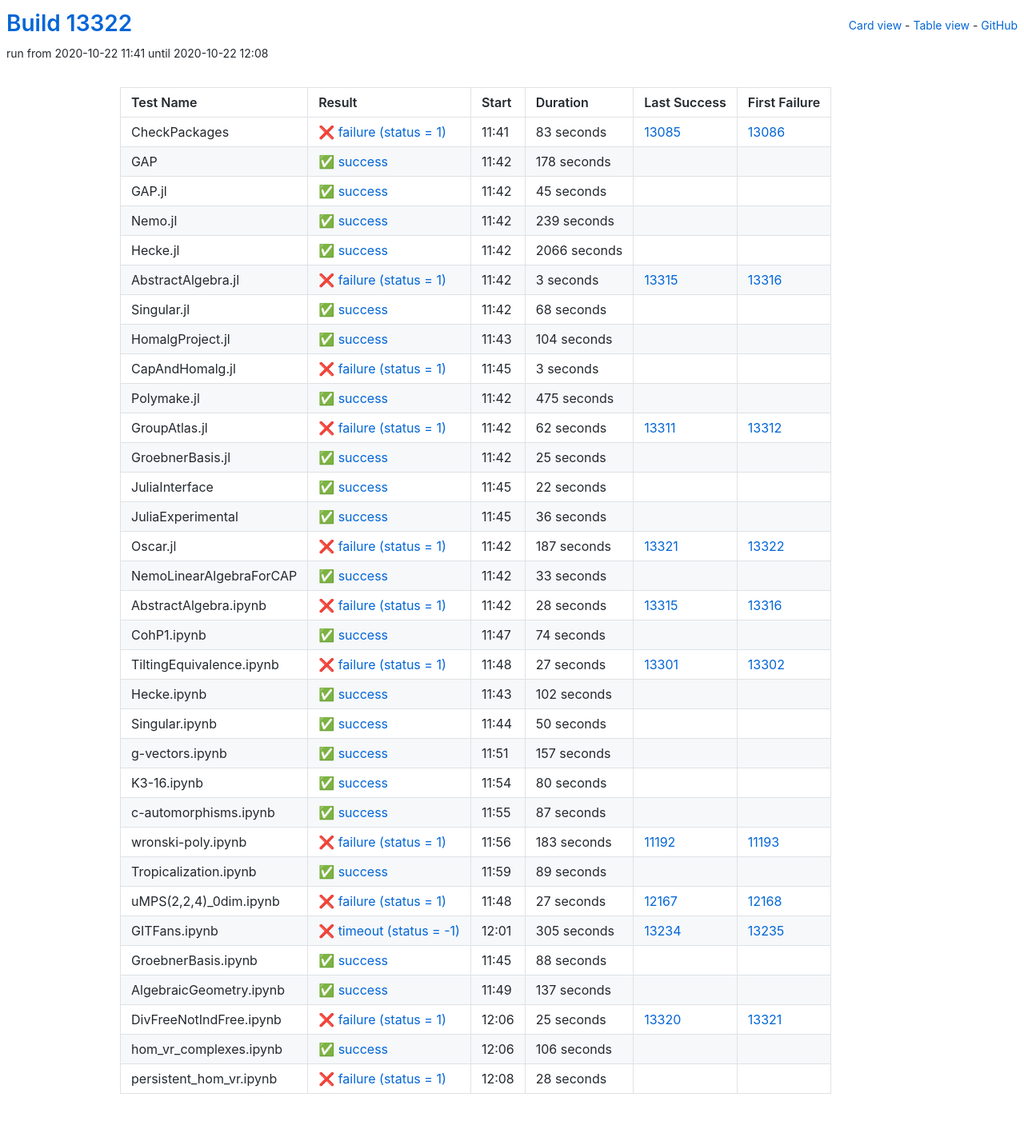
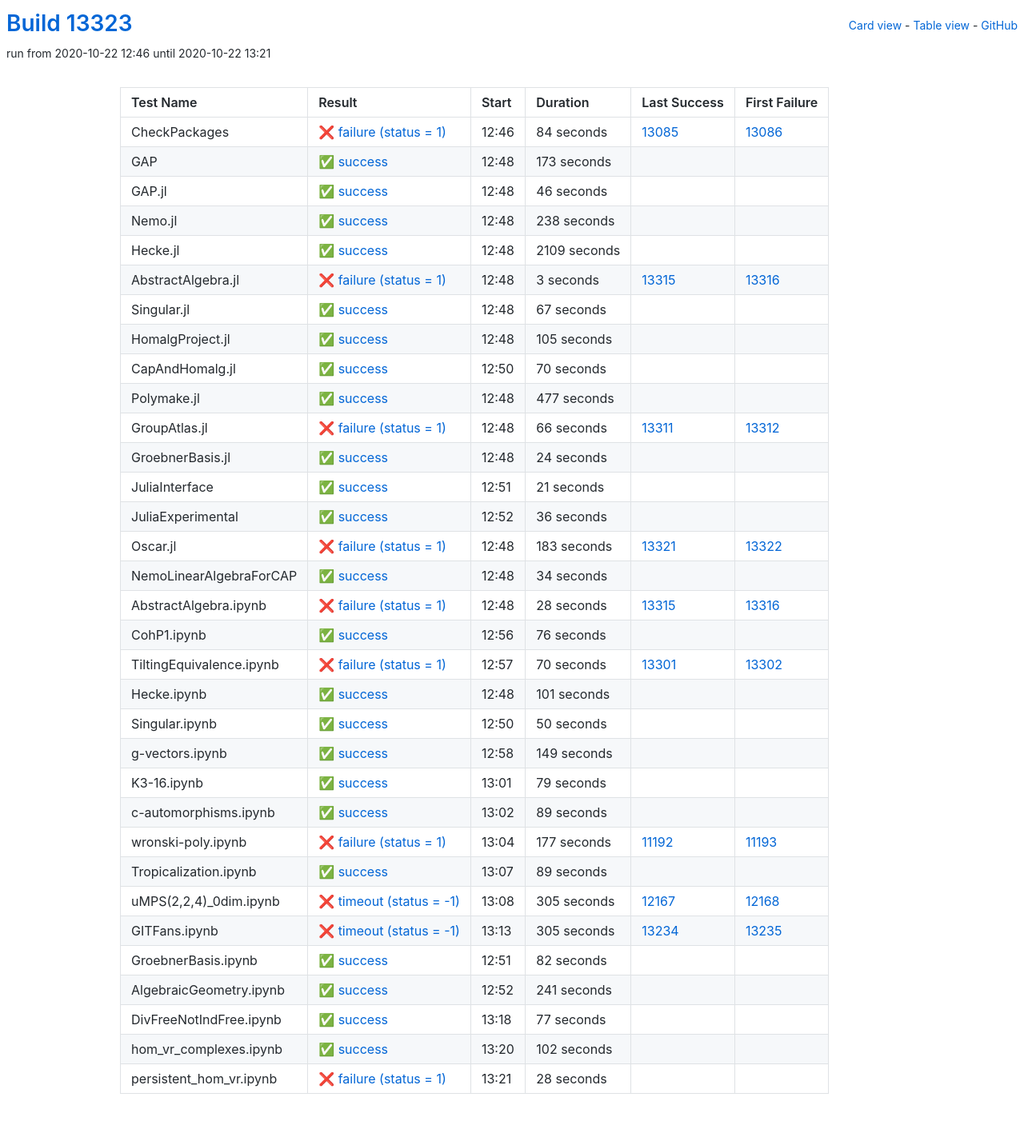
Before and after one commit to oscar-system/oscar-ci-status, a Jekyll site: the page built from table.html, in a window 1280 px wide. Shown: the whole page at 80% size. Built offline with Jekyll 4.4.1, drawn with Linux system fonts in a browser that asks for light colours.

Commit message:
Build #13323

```diff
--- a/_data/ci.yml
+++ b/_data/ci.yml
@@ -1,6 +1,6 @@
 ---
-build: 13322
-build_url: https://oscarci.mathematik.uni-kl.de/job/oscar/13322/
+build: 13323
+build_url: https://oscarci.mathematik.uni-kl.de/job/oscar/13323/
 job: oscar
 organization: oscar-system
 repo: oscar-ci-status
@@ -8,68 +8,68 @@
 tests:
 - name: CheckPackages
   id: checkpackages
-  log: https://oscarci.mathematik.uni-kl.de/job/oscar/13322/artifact/logs/build-13322/CheckPackages.log
-  start: 2020-10-22 11:41
+  log: https://oscarci.mathematik.uni-kl.de/job/oscar/13323/artifact/logs/build-13323/CheckPackages.log
+  start: 2020-10-22 12:46
   success: false
   exitcode: 1
   status: failure
-  duration: 83
+  duration: 84
   last_success: 13085
   last_success_url: https://oscarci.mathematik.uni-kl.de/job/oscar/13085/
   first_failure: 13086
   first_failure_url: https://oscarci.mathematik.uni-kl.de/job/oscar/13086/
 - name: GAP
   id: gap
-  log: https://oscarci.mathematik.uni-kl.de/job/oscar/13322/artifact/logs/build-13322/GAP.log
-  start: 2020-10-22 11:42
+  log: https://oscarci.mathematik.uni-kl.de/job/oscar/13323/artifact/logs/build-13323/GAP.log
+  start: 2020-10-22 12:48
   success: true
   exitcode: 0
   status: success
-  duration: 178
+  duration: 173
   last_success: false
   last_success_url:
   first_failure: false
   first_failure_url:
 - name: GAP.jl
   id: gap-jl
-  log: https://oscarci.mathematik.uni-kl.de/job/oscar/13322/artifact/logs/build-13322/GAP.jl.log
-  start: 2020-10-22 11:42
+  log: https://oscarci.mathematik.uni-kl.de/job/oscar/13323/artifact/logs/build-13323/GAP.jl.log
+  start: 2020-10-22 12:48
   success: true
   exitcode: 0
   status: success
-  duration: 45
+  duration: 46
   last_success: false
   last_success_url:
   first_failure: false
   first_failure_url:
 - name: Nemo.jl
   id: nemo-jl
-  log: https://oscarci.mathematik.uni-kl.de/job/oscar/13322/artifact/logs/build-13322/Nemo.jl.log
-  start: 2020-10-22 11:42
+  log: https://oscarci.mathematik.uni-kl.de/job/oscar/13323/artifact/logs/build-13323/Nemo.jl.log
+  start: 2020-10-22 12:48
   success: true
   exitcode: 0
   status: success
-  duration: 239
+  duration: 238
   last_success: false
   last_success_url:
   first_failure: false
   first_failure_url:
 - name: Hecke.jl
   id: hecke-jl
-  log: https://oscarci.mathematik.uni-kl.de/job/oscar/13322/artifact/logs/build-13322/Hecke.jl.log
-  start: 2020-10-22 11:42
+  log: https://oscarci.mathematik.uni-kl.de/job/oscar/13323/artifact/logs/build-13323/Hecke.jl.log
+  start: 2020-10-22 12:48
   success: true
   exitcode: 0
   status: success
-  duration: 2066
+  duration: 2109
   last_success: false
   last_success_url:
   first_failure: false
   first_failure_url:
 - name: AbstractAlgebra.jl
   id: abstractalgebra-jl
-  log: https://oscarci.mathematik.uni-kl.de/job/oscar/13322/artifact/logs/build-13322/AbstractAlgebra.jl.log
-  start: 2020-10-22 11:42
+  log: https://oscarci.mathematik.uni-kl.de/job/oscar/13323/artifact/logs/build-13323/AbstractAlgebra.jl.log
+  start: 2020-10-22 12:48
   success: false
   exitcode: 1
   status: failure
@@ -80,92 +80,92 @@
   first_failure_url: https://oscarci.mathematik.uni-kl.de/job/oscar/13316/
 - name: Singular.jl
   id: singular-jl
-  log: https://oscarci.mathematik.uni-kl.de/job/oscar/13322/artifact/logs/build-13322/Singular.jl.log
-  start: 2020-10-22 11:42
+  log: https://oscarci.mathematik.uni-kl.de/job/oscar/13323/artifact/logs/build-13323/Singular.jl.log
+  start: 2020-10-22 12:48
   success: true
   exitcode: 0
   status: success
-  duration: 68
+  duration: 67
   last_success: false
   last_success_url:
   first_failure: false
   first_failure_url:
 - name: HomalgProject.jl
   id: homalgproject-jl
-  log: https://oscarci.mathematik.uni-kl.de/job/oscar/13322/artifact/logs/build-13322/HomalgProject.jl.log
-  start: 2020-10-22 11:43
+  log: https://oscarci.mathematik.uni-kl.de/job/oscar/13323/artifact/logs/build-13323/HomalgProject.jl.log
+  start: 2020-10-22 12:48
   success: true
   exitcode: 0
   status: success
-  duration: 104
+  duration: 105
   last_success: false
   last_success_url:
   first_failure: false
   first_failure_url:
 - name: CapAndHomalg.jl
   id: capandhomalg-jl
-  log: https://oscarci.mathematik.uni-kl.de/job/oscar/13322/artifact/logs/build-13322/CapAndHomalg.jl.log
-  start: 2020-10-22 11:45
-  success: false
-  exitcode: 1
-  status: failure
-  duration: 3
+  log: https://oscarci.mathematik.uni-kl.de/job/oscar/13323/artifact/logs/build-13323/CapAndHomalg.jl.log
+  start: 2020-10-22 12:50
+  success: true
+  exitcode: 0
+  status: success
+  duration: 70
   last_success: false
   last_success_url:
   first_failure: false
   first_failure_url:
 - name: Polymake.jl
   id: polymake-jl
-  log: https://oscarci.mathematik.uni-kl.de/job/oscar/13322/artifact/logs/build-13322/Polymake.jl.log
-  start: 2020-10-22 11:42
+  log: https://oscarci.mathematik.uni-kl.de/job/oscar/13323/artifact/logs/build-13323/Polymake.jl.log
+  start: 2020-10-22 12:48
   success: true
   exitcode: 0
   status: success
-  duration: 475
+  duration: 477
   last_success: false
   last_success_url:
   first_failure: false
   first_failure_url:
 - name: GroupAtlas.jl
   id: groupatlas-jl
-  log: https://oscarci.mathematik.uni-kl.de/job/oscar/13322/artifact/logs/build-13322/GroupAtlas.jl.log
-  start: 2020-10-22 11:42
+  log: https://oscarci.mathematik.uni-kl.de/job/oscar/13323/artifact/logs/build-13323/GroupAtlas.jl.log
+  start: 2020-10-22 12:48
   success: false
   exitcode: 1
   status: failure
-  duration: 62
+  duration: 66
   last_success: 13311
   last_success_url: https://oscarci.mathematik.uni-kl.de/job/oscar/13311/
   first_failure: 13312
   first_failure_url: https://oscarci.mathematik.uni-kl.de/job/oscar/13312/
 - name: GroebnerBasis.jl
   id: groebnerbasis-jl
-  log: https://oscarci.mathematik.uni-kl.de/job/oscar/13322/artifact/logs/build-13322/GroebnerBasis.jl.log
-  start: 2020-10-22 11:42
+  log: https://oscarci.mathematik.uni-kl.de/job/oscar/13323/artifact/logs/build-13323/GroebnerBasis.jl.log
+  start: 2020-10-22 12:48
   success: true
   exitcode: 0
   status: success
-  duration: 25
+  duration: 24
   last_success: false
   last_success_url:
   first_failure: false
   first_failure_url:
 - name: JuliaInterface
   id: juliainterface
-  log: https://oscarci.mathematik.uni-kl.de/job/oscar/13322/artifact/logs/build-13322/JuliaInterface.log
-  start: 2020-10-22 11:45
+  log: https://oscarci.mathematik.uni-kl.de/job/oscar/13323/artifact/logs/build-13323/JuliaInterface.log
+  start: 2020-10-22 12:51
   success: true
   exitcode: 0
   status: success
-  duration: 22
+  duration: 21
   last_success: false
   last_success_url:
   first_failure: false
   first_failure_url:
 - name: JuliaExperimental
   id: juliaexperimental
-  log: https://oscarci.mathematik.uni-kl.de/job/oscar/13322/artifact/logs/build-13322/JuliaExperimental.log
-  start: 2020-10-22 11:45
+  log: https://oscarci.mathematik.uni-kl.de/job/oscar/13323/artifact/logs/build-13323/JuliaExperimental.log
+  start: 2020-10-22 12:52
   success: true
   exitcode: 0
   status: success
@@ -176,32 +176,32 @@
   first_failure_url:
 - name: Oscar.jl
   id: oscar-jl
-  log: https://oscarci.mathematik.uni-kl.de/job/oscar/13322/artifact/logs/build-13322/Oscar.jl.log
-  start: 2020-10-22 11:42
+  log: https://oscarci.mathematik.uni-kl.de/job/oscar/13323/artifact/logs/build-13323/Oscar.jl.log
+  start: 2020-10-22 12:48
   success: false
   exitcode: 1
   status: failure
-  duration: 187
+  duration: 183
   last_success: 13321
   last_success_url: https://oscarci.mathematik.uni-kl.de/job/oscar/13321/
   first_failure: 13322
   first_failure_url: https://oscarci.mathematik.uni-kl.de/job/oscar/13322/
 - name: NemoLinearAlgebraForCAP
   id: nemolinearalgebraforcap
-  log: https://oscarci.mathematik.uni-kl.de/job/oscar/13322/artifact/logs/build-13322/NemoLinearAlgebraForCAP.log
-  start: 2020-10-22 11:42
+  log: https://oscarci.mathematik.uni-kl.de/job/oscar/13323/artifact/logs/build-13323/NemoLinearAlgebraForCAP.log
+  start: 2020-10-22 12:48
   success: true
   exitcode: 0
   status: success
-  duration: 33
+  duration: 34
   last_success: false
   last_success_url:
   first_failure: false
   first_failure_url:
 - name: AbstractAlgebra.ipynb
   id: abstractalgebra-ipynb
-  log: https://oscarci.mathematik.uni-kl.de/job/oscar/13322/artifact/logs/build-13322/AbstractAlgebra.ipynb.log
-  start: 2020-10-22 11:42
+  log: https://oscarci.mathematik.uni-kl.de/job/oscar/13323/artifact/logs/build-13323/AbstractAlgebra.ipynb.log
+  start: 2020-10-22 12:48
   success: false
   exitcode: 1
   status: failure
@@ -212,44 +212,44 @@
   first_failure_url: https://oscarci.mathematik.uni-kl.de/job/oscar/13316/
 - name: CohP1.ipynb
   id: cohp1-ipynb
-  log: https://oscarci.mathematik.uni-kl.de/job/oscar/13322/artifact/logs/build-13322/CohP1.ipynb.log
-  start: 2020-10-22 11:47
+  log: https://oscarci.mathematik.uni-kl.de/job/oscar/13323/artifact/logs/build-13323/CohP1.ipynb.log
+  start: 2020-10-22 12:56
   success: true
   exitcode: 0
   status: success
-  duration: 74
+  duration: 76
   last_success: false
   last_success_url:
   first_failure: false
   first_failure_url:
 - name: TiltingEquivalence.ipynb
   id: tiltingequivalence-ipynb
-  log: https://oscarci.mathematik.uni-kl.de/job/oscar/13322/artifact/logs/build-13322/TiltingEquivalence.ipynb.log
-  start: 2020-10-22 11:48
+  log: https://oscarci.mathematik.uni-kl.de/job/oscar/13323/artifact/logs/build-13323/TiltingEquivalence.ipynb.log
+  start: 2020-10-22 12:57
   success: false
   exitcode: 1
   status: failure
-  duration: 27
+  duration: 70
   last_success: 13301
   last_success_url: https://oscarci.mathematik.uni-kl.de/job/oscar/13301/
   first_failure: 13302
   first_failure_url: https://oscarci.mathematik.uni-kl.de/job/oscar/13302/
 - name: Hecke.ipynb
   id: hecke-ipynb
-  log: https://oscarci.mathematik.uni-kl.de/job/oscar/13322/artifact/logs/build-13322/Hecke.ipynb.log
-  start: 2020-10-22 11:43
+  log: https://oscarci.mathematik.uni-kl.de/job/oscar/13323/artifact/logs/build-13323/Hecke.ipynb.log
+  start: 2020-10-22 12:48
   success: true
   exitcode: 0
   status: success
-  duration: 102
+  duration: 101
   last_success: false
   last_success_url:
   first_failure: false
   first_failure_url:
 - name: Singular.ipynb
   id: singular-ipynb
-  log: https://oscarci.mathematik.uni-kl.de/job/oscar/13322/artifact/logs/build-13322/Singular.ipynb.log
-  start: 2020-10-22 11:44
+  log: https://oscarci.mathematik.uni-kl.de/job/oscar/13323/artifact/logs/build-13323/Singular.ipynb.log
+  start: 2020-10-22 12:50
   success: true
   exitcode: 0
   status: success
@@ -260,56 +260,56 @@
   first_failure_url:
 - name: g-vectors.ipynb
   id: g-vectors-ipynb
-  log: https://oscarci.mathematik.uni-kl.de/job/oscar/13322/artifact/logs/build-13322/g-vectors.ipynb.log
-  start: 2020-10-22 11:51
+  log: https://oscarci.mathematik.uni-kl.de/job/oscar/13323/artifact/logs/build-13323/g-vectors.ipynb.log
+  start: 2020-10-22 12:58
   success: true
   exitcode: 0
   status: success
-  duration: 157
+  duration: 149
   last_success: false
   last_success_url:
   first_failure: false
   first_failure_url:
 - name: K3-16.ipynb
   id: k3-16-ipynb
-  log: https://oscarci.mathematik.uni-kl.de/job/oscar/13322/artifact/logs/build-13322/K3-16.ipynb.log
-  start: 2020-10-22 11:54
+  log: https://oscarci.mathematik.uni-kl.de/job/oscar/13323/artifact/logs/build-13323/K3-16.ipynb.log
+  start: 2020-10-22 13:01
   success: true
   exitcode: 0
   status: success
-  duration: 80
+  duration: 79
   last_success: false
   last_success_url:
   first_failure: false
   first_failure_url:
 - name: c-automorphisms.ipynb
   id: c-automorphisms-ipynb
-  log: https://oscarci.mathematik.uni-kl.de/job/oscar/13322/artifact/logs/build-13322/c-automorphisms.ipynb.log
-  start: 2020-10-22 11:55
+  log: https://oscarci.mathematik.uni-kl.de/job/oscar/13323/artifact/logs/build-13323/c-automorphisms.ipynb.log
+  start: 2020-10-22 13:02
   success: true
   exitcode: 0
   status: success
-  duration: 87
+  duration: 89
   last_success: false
   last_success_url:
   first_failure: false
   first_failure_url:
 - name: wronski-poly.ipynb
   id: wronski-poly-ipynb
-  log: https://oscarci.mathematik.uni-kl.de/job/oscar/13322/artifact/logs/build-13322/wronski-poly.ipynb.log
-  start: 2020-10-22 11:56
+  log: https://oscarci.mathematik.uni-kl.de/job/oscar/13323/artifact/logs/build-13323/wronski-poly.ipynb.log
+  start: 2020-10-22 13:04
   success: false
   exitcode: 1
   status: failure
-  duration: 183
+  duration: 177
   last_success: 11192
   last_success_url: https://oscarci.mathematik.uni-kl.de/job/oscar/11192/
   first_failure: 11193
   first_failure_url: https://oscarci.mathematik.uni-kl.de/job/oscar/11193/
 - name: Tropicalization.ipynb
   id: tropicalization-ipynb
-  log: https://oscarci.mathematik.uni-kl.de/job/oscar/13322/artifact/logs/build-13322/Tropicalization.ipynb.log
-  start: 2020-10-22 11:59
+  log: https://oscarci.mathematik.uni-kl.de/job/oscar/13323/artifact/logs/build-13323/Tropicalization.ipynb.log
+  start: 2020-10-22 13:07
   success: true
   exitcode: 0
   status: success
@@ -320,20 +320,20 @@
   first_failure_url:
 - name: uMPS(2,2,4)_0dim.ipynb
   id: umps-2-2-4-0dim-ipynb
-  log: https://oscarci.mathematik.uni-kl.de/job/oscar/13322/artifact/logs/build-13322/uMPS-2-2-4-_0dim.ipynb.log
-  start: 2020-10-22 11:48
+  log: https://oscarci.mathematik.uni-kl.de/job/oscar/13323/artifact/logs/build-13323/uMPS-2-2-4-_0dim.ipynb.log
+  start: 2020-10-22 13:08
   success: false
-  exitcode: 1
-  status: failure
-  duration: 27
+  exitcode: -1
+  status: timeout
+  duration: 305
   last_success: 12167
   last_success_url: https://oscarci.mathematik.uni-kl.de/job/oscar/12167/
   first_failure: 12168
   first_failure_url: https://oscarci.mathematik.uni-kl.de/job/oscar/12168/
 - name: GITFans.ipynb
   id: gitfans-ipynb
-  log: https://oscarci.mathematik.uni-kl.de/job/oscar/13322/artifact/logs/build-13322/GITFans.ipynb.log
-  start: 2020-10-22 12:01
+  log: https://oscarci.mathematik.uni-kl.de/job/oscar/13323/artifact/logs/build-13323/GITFans.ipynb.log
+  start: 2020-10-22 13:13
   success: false
   exitcode: -1
   status: timeout
@@ -344,56 +344,56 @@
   first_failure_url: https://oscarci.mathematik.uni-kl.de/job/oscar/13235/
 - name: GroebnerBasis.ipynb
   id: groebnerbasis-ipynb
-  log: https://oscarci.mathematik.uni-kl.de/job/oscar/13322/artifact/logs/build-13322/GroebnerBasis.ipynb.log
-  start: 2020-10-22 11:45
+  log: https://oscarci.mathematik.uni-kl.de/job/oscar/13323/artifact/logs/build-13323/GroebnerBasis.ipynb.log
+  start: 2020-10-22 12:51
   success: true
   exitcode: 0
   status: success
-  duration: 88
+  duration: 82
   last_success: false
   last_success_url:
   first_failure: false
   first_failure_url:
 - name: AlgebraicGeometry.ipynb
   id: algebraicgeometry-ipynb
-  log: https://oscarci.mathematik.uni-kl.de/job/oscar/13322/artifact/logs/build-13322/AlgebraicGeometry.ipynb.log
-  start: 2020-10-22 11:49
+  log: https://oscarci.mathematik.uni-kl.de/job/oscar/13323/artifact/logs/build-13323/AlgebraicGeometry.ipynb.log
+  start: 2020-10-22 12:52
   success: true
   exitcode: 0
   status: success
-  duration: 137
+  duration: 241
   last_success: false
   last_success_url:
   first_failure: false
   first_failure_url:
 - name: DivFreeNotIndFree.ipynb
   id: divfreenotindfree-ipynb
-  log: https://oscarci.mathematik.uni-kl.de/job/oscar/13322/artifact/logs/build-13322/DivFreeNotIndFree.ipynb.log
-  start: 2020-10-22 12:06
-  success: false
-  exitcode: 1
-  status: failure
-  duration: 25
-  last_success: 13320
-  last_success_url: https://oscarci.mathematik.uni-kl.de/job/oscar/13320/
-  first_failure: 13321
-  first_failure_url: https://oscarci.mathematik.uni-kl.de/job/oscar/13321/
-- name: hom_vr_complexes.ipynb
-  id: hom-vr-complexes-ipynb
-  log: https://oscarci.mathematik.uni-kl.de/job/oscar/13322/artifact/logs/build-13322/hom_vr_complexes.ipynb.log
-  start: 2020-10-22 12:06
+  log: https://oscarci.mathematik.uni-kl.de/job/oscar/13323/artifact/logs/build-13323/DivFreeNotIndFree.ipynb.log
+  start: 2020-10-22 13:18
   success: true
   exitcode: 0
   status: success
-  duration: 106
+  duration: 77
+  last_success: false
+  last_success_url:
+  first_failure: false
+  first_failure_url:
+- name: hom_vr_complexes.ipynb
+  id: hom-vr-complexes-ipynb
+  log: https://oscarci.mathematik.uni-kl.de/job/oscar/13323/artifact/logs/build-13323/hom_vr_complexes.ipynb.log
+  start: 2020-10-22 13:20
+  success: true
+  exitcode: 0
+  status: success
+  duration: 102
   last_success: false
   last_success_url:
   first_failure: false
   first_failure_url:
 - name: persistent_hom_vr.ipynb
   id: persistent-hom-vr-ipynb
-  log: https://oscarci.mathematik.uni-kl.de/job/oscar/13322/artifact/logs/build-13322/persistent_hom_vr.ipynb.log
-  start: 2020-10-22 12:08
+  log: https://oscarci.mathematik.uni-kl.de/job/oscar/13323/artifact/logs/build-13323/persistent_hom_vr.ipynb.log
+  start: 2020-10-22 13:21
   success: false
   exitcode: 1
   status: failure
--- a/_data/github.yml
+++ b/_data/github.yml
@@ -7,6 +7,7 @@
 AbstractAlgebra.jl: https://github.com/Nemocas/AbstractAlgebra.jl
 Singular.jl: https://github.com/oscar-system/Singular.jl
 HomalgProject.jl: https://github.com/homalg-project/HomalgProject.jl
+CapAndHomalg.jl: https://github.com/homalg-project/CapAndHomalg.jl
 Polymake.jl: https://github.com/oscar-system/Polymake.jl
 GroupAtlas.jl: https://github.com/oscar-system/GroupAtlas.jl
 JuliaInterface: https://github.com/oscar-system/GAP.jl
```
Also changed, not shown: README.md.
